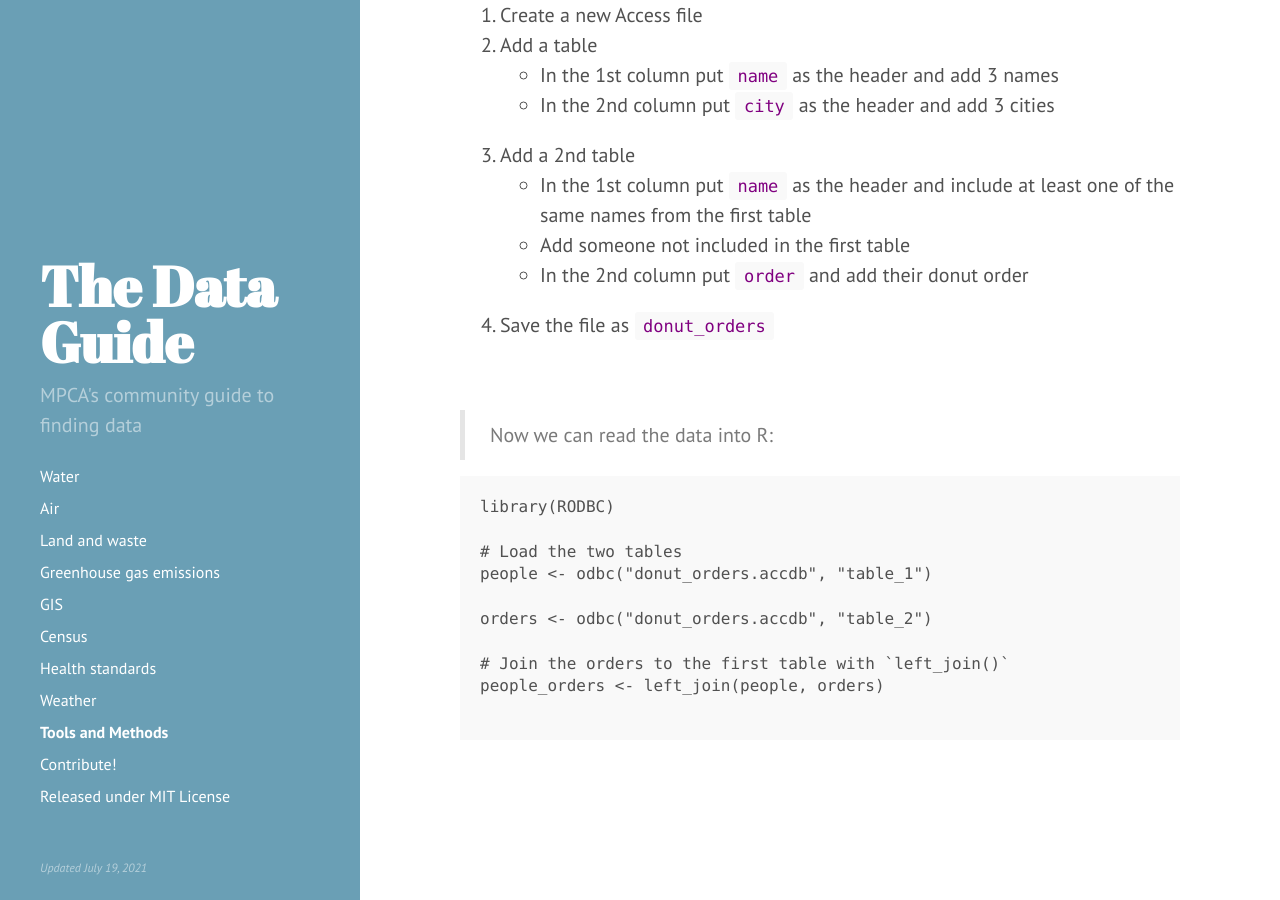
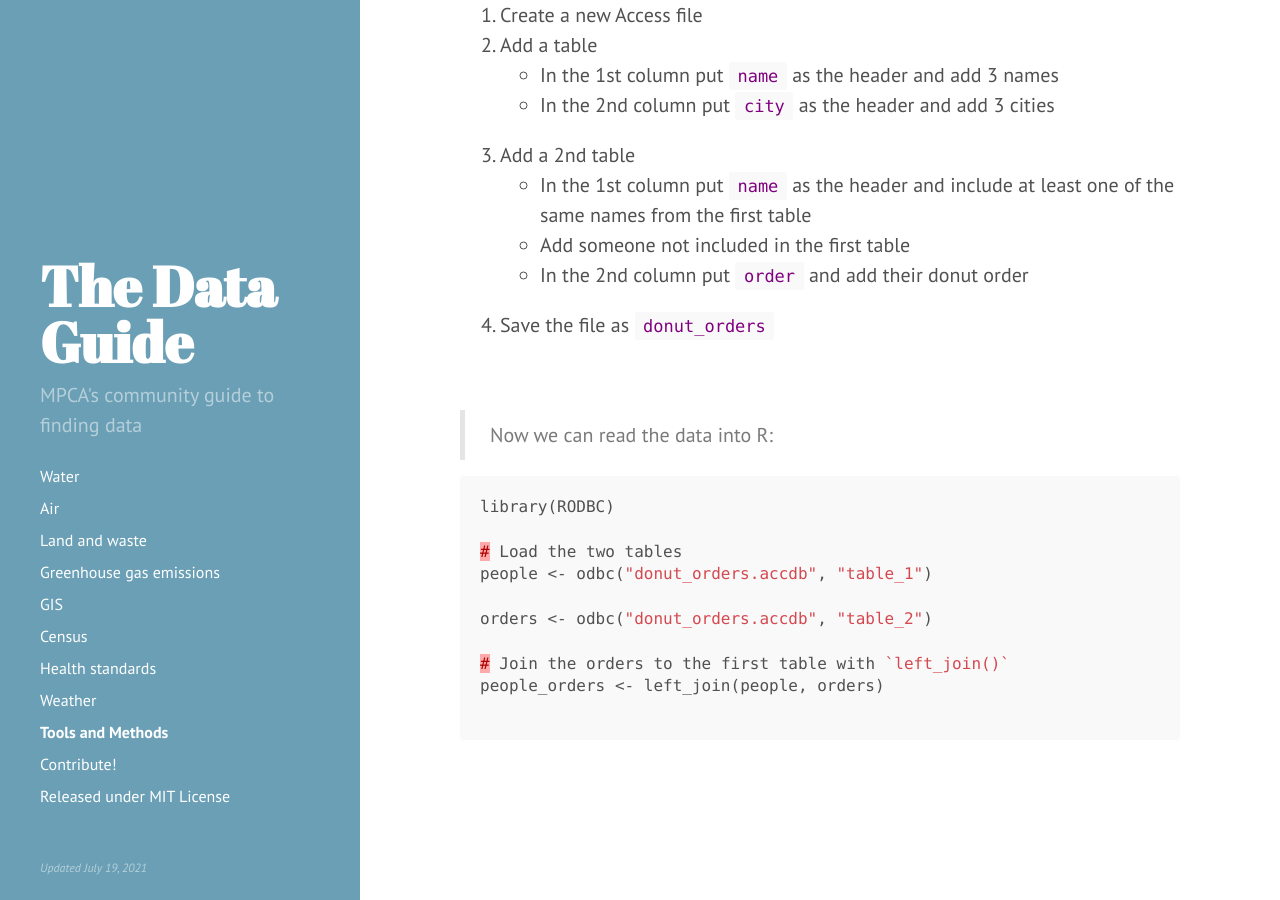
Before and after one commit to annemorris/Data-Guide-1, a Jekyll site: the page built from 98-Tools_and_Methods.md, in a window 1280 px wide and 900 px high, scrolled down 1915 px. Built offline with Jekyll 4.4.1, drawn with Linux system fonts in a browser that asks for light colours.

Commit message:
Update 98-Tools_and_Methods.md

````diff
--- a/98-Tools_and_Methods.md
+++ b/98-Tools_and_Methods.md
@@ -66,7 +66,7 @@ __Recommended packages__
 
 > Now we can read the data into R:
 
-``` .go
+```go
 library(RODBC)
 
 # Load the two tables
````
